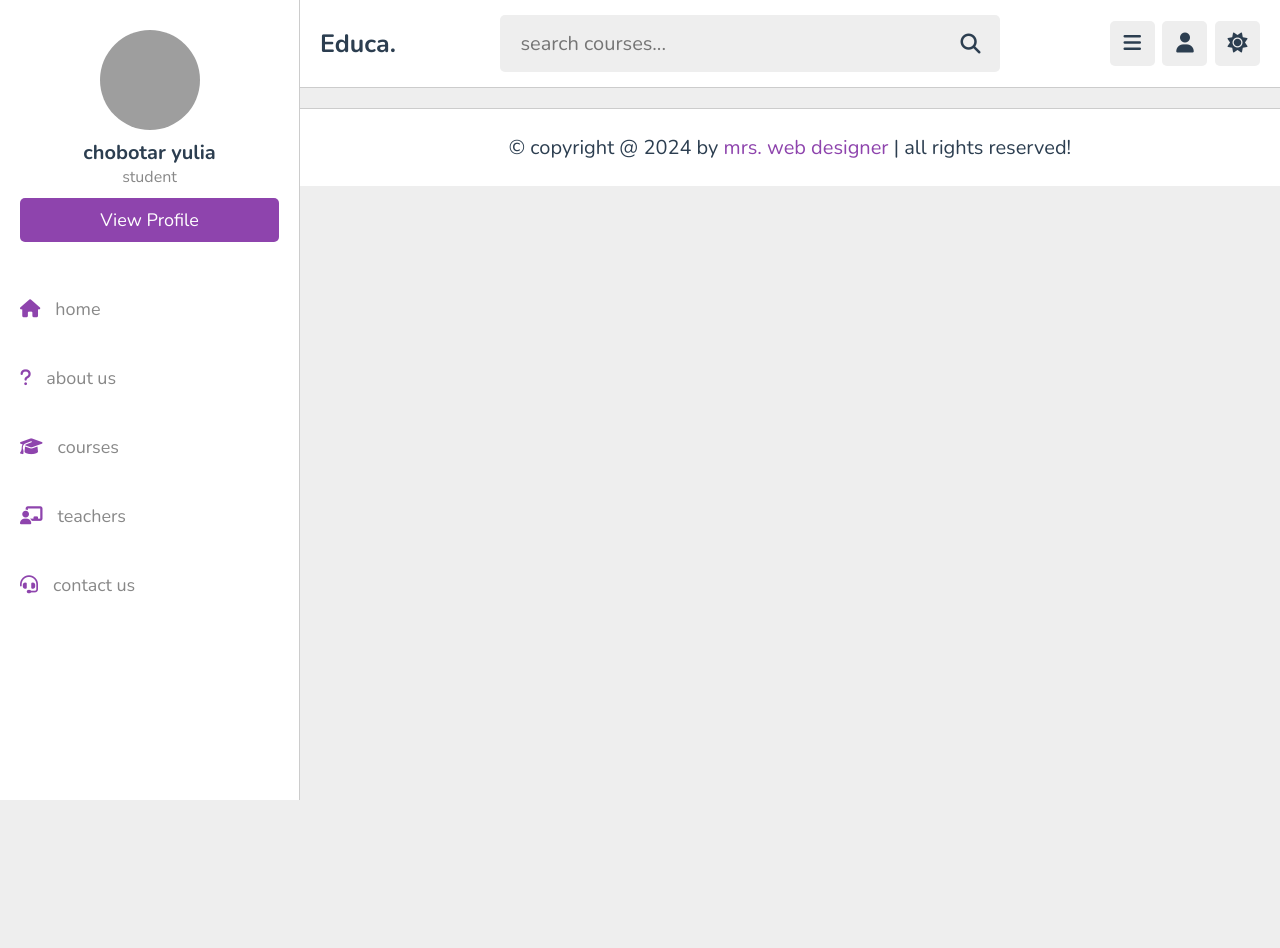
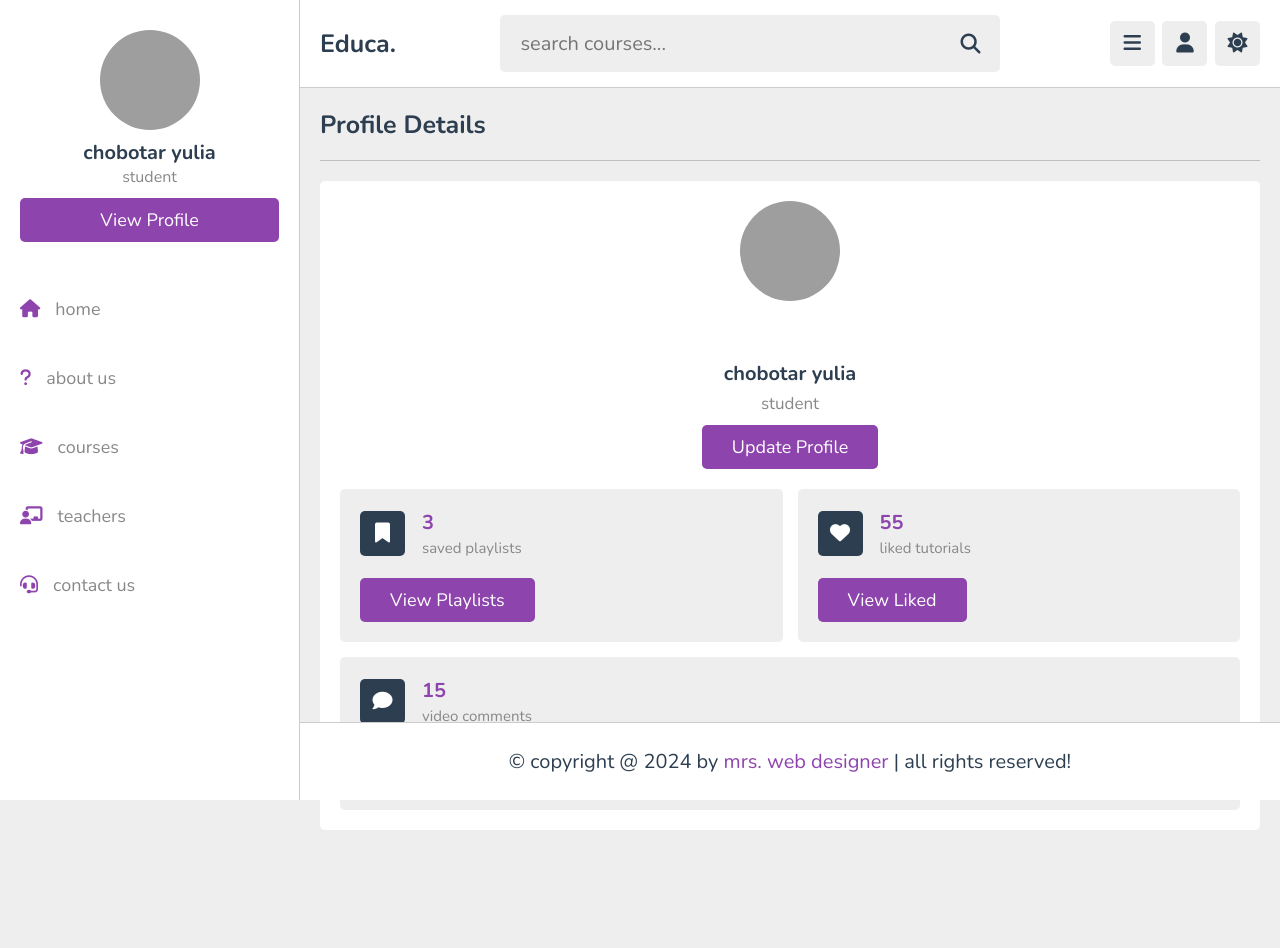
Before and after one commit to iuliachobotar/diplom_work, a PHP site: page /profile.html in a window 1280 px wide. Before the commit the page ends 800 px from the top, so only its background shows below. Run offline with PHP 8.4, Linux system fonts and the light colour scheme; some libraries are stand-ins or nearby versions; grey boxes are pictures that could not be loaded.

Commit message:
finish front

```diff
--- a/css/style.css
+++ b/css/style.css
@@ -1170,6 +1170,147 @@
     color: var(--main-color);
 }
 
+.profile .details{
+    background-color: var(--white);
+    border-radius: .5rem;
+    padding: 2rem;
+}
+
+.profile .details .user{
+    text-align: center;
+    margin-bottom: 2rem;
+}
+
+.profile .details .user img{
+    height: 10rem;
+    width: 10rem;
+    border-radius: 50%;
+    object-fit: cover;
+    margin-bottom: 5rem;
+}
+
+.profile .details .user h3{
+    font-size: 2rem;
+    margin: .5rem 0;
+    color: var(--black);
+}
+
+.profile .details .user p{
+    font-size: 1.7rem;
+    color: var(--light-color);
+}
+
+.profile .details .box-container{
+    display: flex;
+    flex-wrap: wrap;
+    align-items: flex-end;
+    gap: 1.5rem;
+}
+
+.profile .details .box-container .box{
+    background-color: var(--light-bg);
+    border-radius: .5rem;
+    padding: 2rem;
+    flex: 1 1 30rem;
+}
+
+.profile .details .box-container .box .flex{
+    display: flex;
+    align-items: center;
+    gap: 1.7rem;
+    margin-bottom: 1rem;
+}
+
+.profile .details .box-container .box .flex i{
+    height: 4.5rem;
+    width: 4.5rem;
+    border-radius: .5rem;
+    background-color: var(--black);  /**/
+    line-height: 4.4rem;
+    font-size: 2rem;
+    color: var(--white);   /**/
+    text-align: center;
+}
+
+.profile .details .box-container .box .flex h3{
+    font-size: 2rem;
+    color: var(--main-color);
+    margin-bottom: .2rem;
+}
+
+.profile .details .box-container .box .flex span{
+    font-size: 1.5rem;
+    color: var(--light-color);
+}
+
+.form-container{
+    display: flex;
+    align-items: center;
+    justify-content: center;
+    min-height: calc(100vh - 20rem);
+}
+
+.form-container form{
+    background-color: var(--white);
+    border-radius: .5rem;
+    padding: 2rem;
+    width: 50rem;
+}
+
+.form-container form h3{
+    text-align: center;
+    font-size: 2.5rem;
+    margin-bottom: 1rem;
+    color: var(--black);
+}
+
+.form-container form p{
+    padding-top: 1rem;
+    font-size: 1.7rem;
+    color: var(--light-color);
+}
+
+.form-container form p span{
+    color: var(--red);
+}
+
+.form-container form .box{
+    width: 100%;
+    border-radius: .5rem;
+    margin: 1rem 0;
+    font-size: 1.8rem;
+    color: var(--black);
+    padding: 1.4rem;
+    background-color: var(--light-bg);
+}
+
+
+
+
+
+
+
+
+
+
+
+
+
+
+
+
+
+
+
+
+
+
+
+
+
+
+
+
 
 
 
--- a/profile.html
+++ b/profile.html
@@ -1,5 +1,6 @@
 <!DOCTYPE html>
 <html lang="en">
+
 <head>
     <meta charset="UTF-8">
     <meta name="viewport" content="width=device-width, initial-scale=1.0">
@@ -9,6 +10,7 @@
 
     <link rel="stylesheet" href="css/style.css">
 </head>
+
 <body>
 
     <header class="header">
@@ -17,8 +19,7 @@
             <a href="home.html" class="logo">Educa.</a>
 
             <form action="" method="post" class="search-form">
-        <input type="text" name="search_box" placeholder="search courses..."
-        required maxlength="100">
+                <input type="text" name="search_box" placeholder="search courses..." required maxlength="100">
                 <button type="submit" class="fas fa-search" name="search_box">
                 </button>
             </form>
@@ -68,6 +69,62 @@
     </div>
 
 
+    <section class="profile">
+
+        <h1 class="heading">profile details</h1>
+
+        <div class="details">
+            <div class="user">
+                <img src="images/pic-04.png" alt="">
+                <h3>chobotar yulia</h3>
+                <p>student</p>
+                <a href="update.html" class="inline-btn">update profile</a>
+            </div>
+
+            <div class="box-container">
+
+                <div class="box">
+                    <div class="flex">
+                        <i class="fas fa-bookmark"></i>
+                        <div>
+                            <h3>3</h3>
+                            <span>saved playlists</span>
+                        </div>
+                    </div>
+                    <a href="#" class="inline-btn">view playlists</a>
+                </div>
+
+                <div class="box">
+                    <div class="flex">
+                        <i class="fas fa-heart"></i>
+                        <div>
+                            <h3>55</h3>
+                            <span>liked tutorials</span>
+                        </div>
+                    </div>
+                    <a href="#" class="inline-btn">view liked</a>
+                </div>
+
+                <div class="box">
+                    <div class="flex">
+                        <i class="fas fa-comment"></i>
+                        <div>
+                            <h3>15</h3>
+                            <span>video comments</span>
+                        </div>
+                    </div>
+                    <a href="#" class="inline-btn">view comments</a>
+                </div>
+
+            </div>
+        </div>
+
+
+
+
+
+    </section>
+
 
 
 
@@ -101,4 +158,5 @@
 
     <script src="js/script.js"></script>
 </body>
+
 </html>
```
Also changed, not shown: login.html (+12 -0 lines), register.html (+19 -0 lines), update.html (+28 -2 lines). Lines whose indentation alone changed are shown as unchanged.
